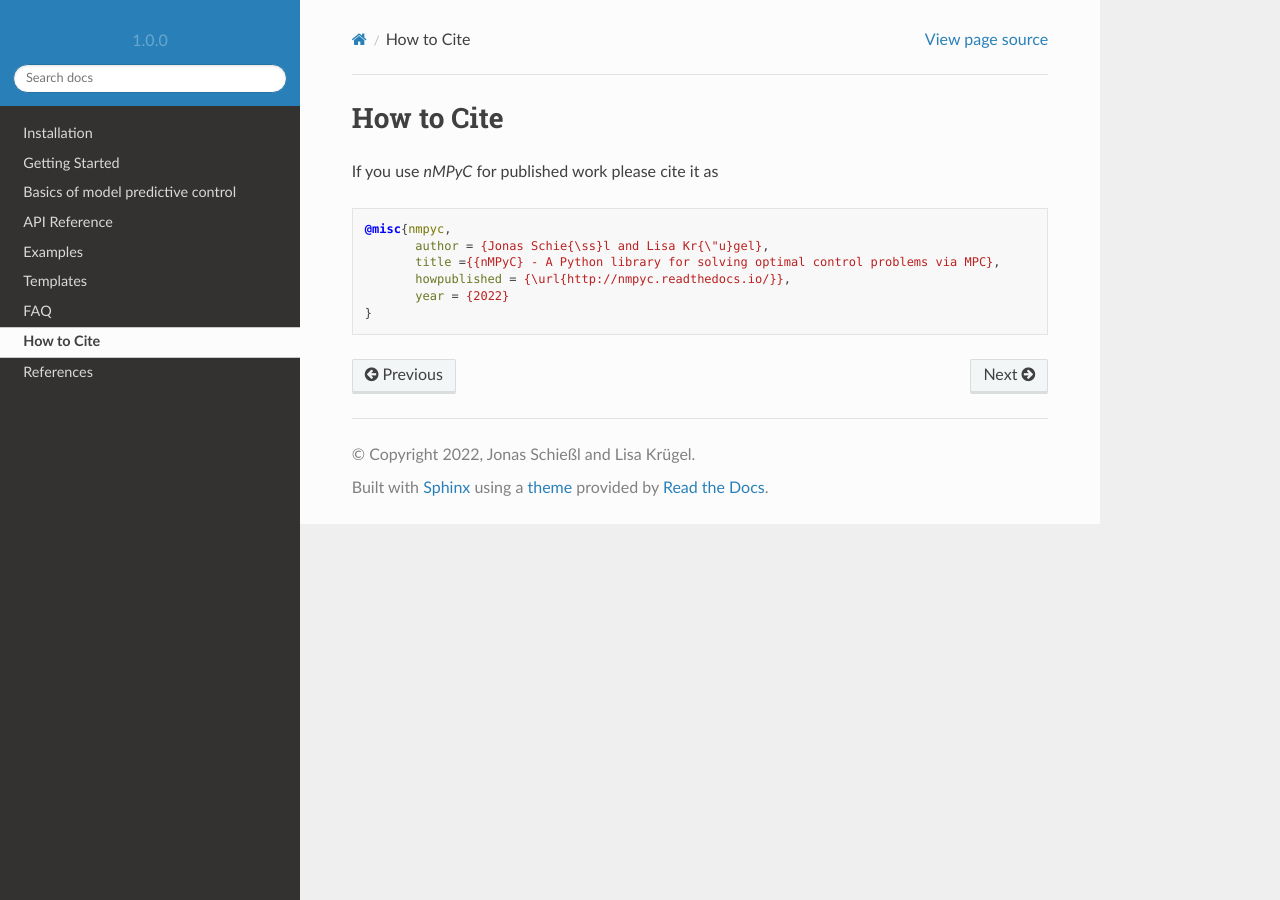
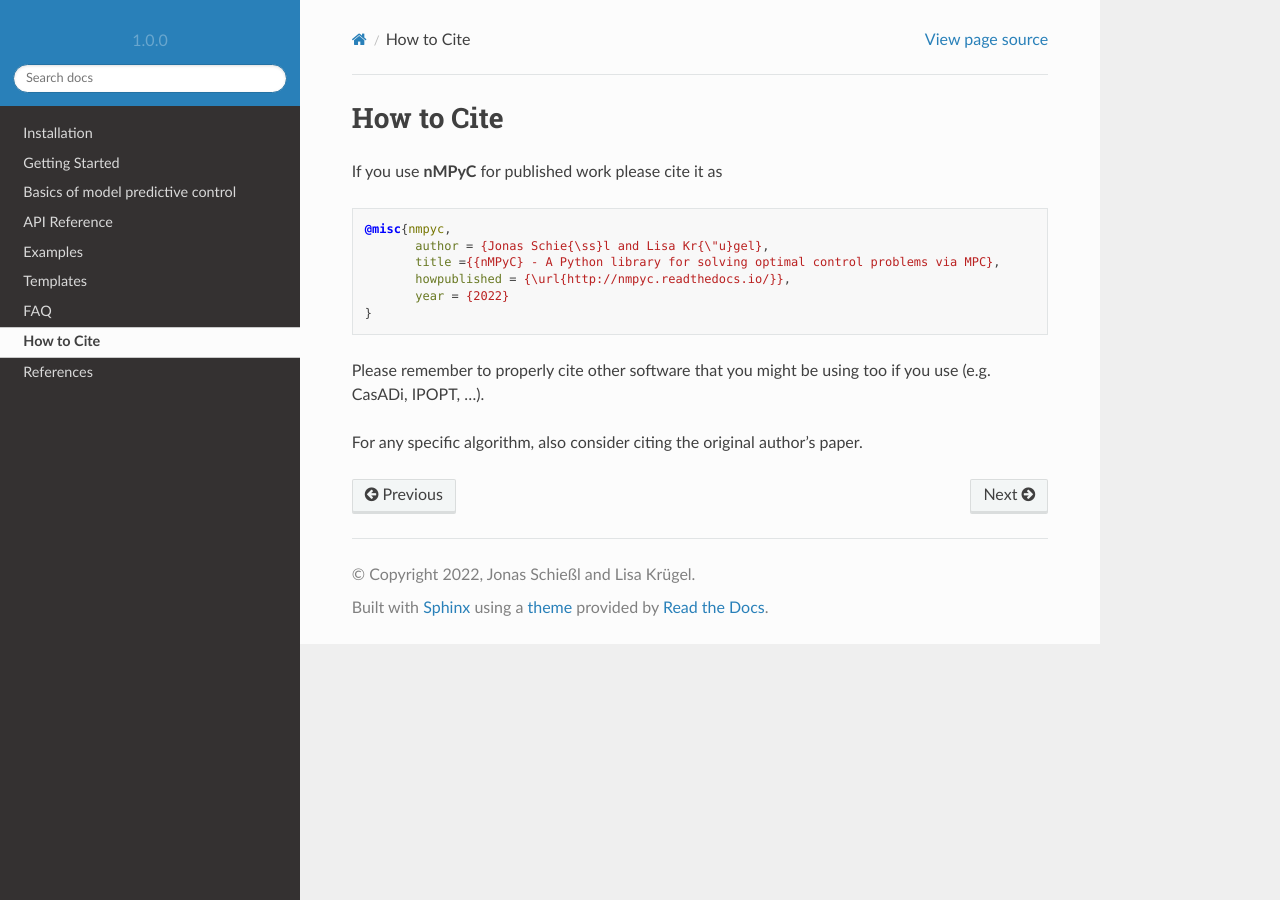
Before and after one commit to nMPyC/nmpyc, a Sphinx documentation site: the page built from docs/source/citation.rst, in a window 1280 px wide. Built offline with Sphinx 7.4.7 and the Read the Docs theme 2.0.0, drawn with Linux system fonts in a browser that asks for light colours.

Commit message:
Update citation.rst

```diff
--- a/docs/source/citation.rst
+++ b/docs/source/citation.rst
@@ -1,7 +1,7 @@
 How to Cite
 ============
 
-If you use *nMPyC* for published work please cite it as
+If you use **nMPyC** for published work please cite it as
 
 .. code-block:: bibtex
 
@@ -11,3 +11,7 @@ If you use *nMPyC* for published work please cite it as
           howpublished = {\url{http://nmpyc.readthedocs.io/}},
           year = {2022}
    }
+
+Please remember to properly cite other software that you might be using too if you use (e.g. CasADi, IPOPT, ...).
+
+For any specific algorithm, also consider citing the original author's paper.
```
